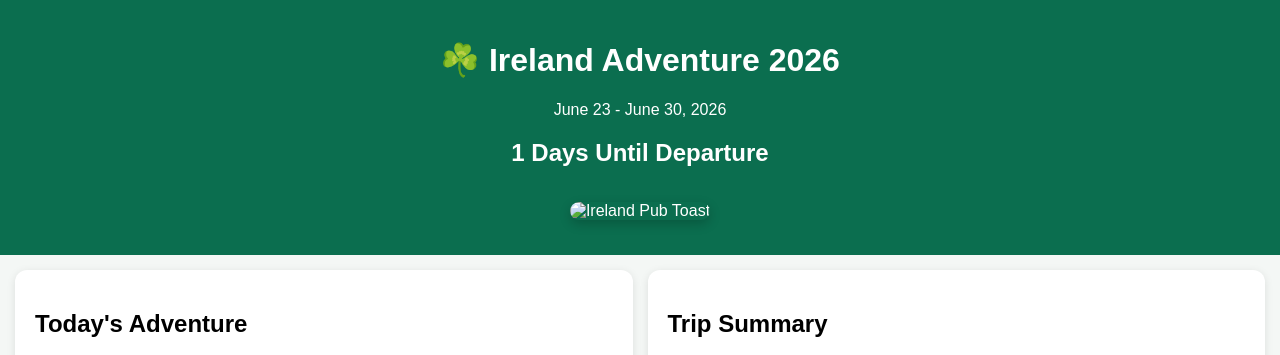
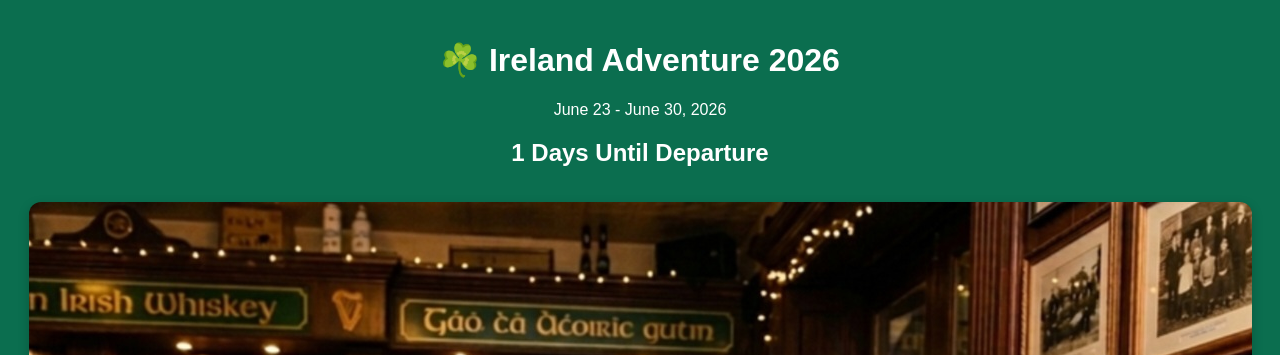
Before and after one commit to msmeekjr-ctrl/Ireland2, a plain HTML site: page index.html in a window 1280 px wide. Shown: the top 355 px of the page. Drawn offline with nearby package versions, Linux system fonts and the light colour scheme.

Commit message:
Update index.html

```diff
--- a/index.html
+++ b/index.html
@@ -26,7 +26,7 @@ th{background:#eef6f0}
 <h1>☘️ Ireland Adventure 2026</h1>
 <p>June 23 - June 30, 2026</p>
 <h2 id="countdown"></h2>
-<img src="1000014783.jpg" alt="Ireland Pub Toast">
+<img src="https://raw.githubusercontent.com/msmeekjr-ctrl/Ireland2/main/Screenshot_20260606_170727_Chrome.jpg" alt="Ireland Pub Toast">
 </header>
 
 <div class="grid">
```
